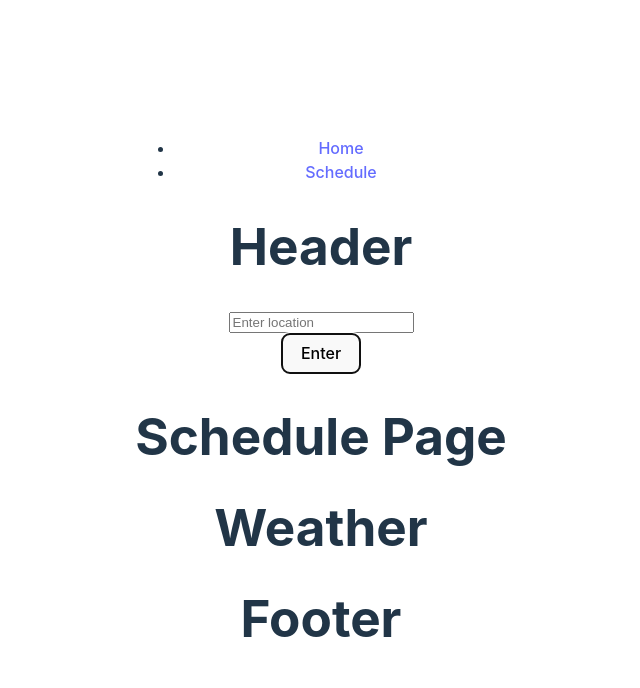
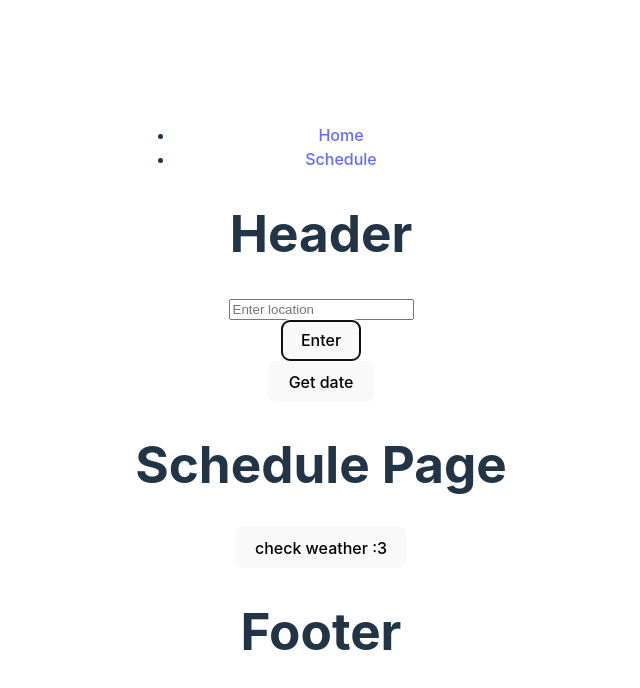
Before and after one commit to ckim349/schedule-dat, a React (Vite) app: page /schedule in a window 1280 px wide. Both pictures are taken after typing "Sample" into the empty fields and a click on the button "Enter". Shown: the top 688 px of the page, without its empty margins (319-959 px from the left). Built offline with nearby package versions, Linux system fonts and the light colour scheme; no server answers.

Commit message:
added date setting and forecast for future days of the week

```diff
--- a/src/components/SchedulePage.jsx
+++ b/src/components/SchedulePage.jsx
@@ -15,6 +15,11 @@ function SchedulePage() {
     setInput("");
   };
 
+  function getDate() {
+    var currentDate = new Date().toLocaleDateString();
+    console.log(currentDate);
+  }
+
 
   return (
     <>
@@ -31,8 +36,11 @@ function SchedulePage() {
         </div>
         <button>Enter</button>
       </form>
+      <button onClick={getDate}>Get date</button>
       <h1>Schedule Page</h1>
       {location ? <Weather location={location} /> : null}
+      {/* <h1>Monday</h1>  */}
+
     </>
   )
 }
--- a/src/components/Weather.jsx
+++ b/src/components/Weather.jsx
@@ -7,7 +7,8 @@ function Weather({ location }) {
   const options = {
     method: 'GET',
     url: 'https://weatherapi-com.p.rapidapi.com/current.json',
-    params: {q: `${location}`},
+    url: 'https://weatherapi-com.p.rapidapi.com/forecast.json',
+    params: {q: `${location}`, days: 8},
     headers: {
       'X-RapidAPI-Key': import.meta.env.VITE_WEATHER_KEY,
       'X-RapidAPI-Host': 'weatherapi-com.p.rapidapi.com'
@@ -27,9 +28,16 @@ function Weather({ location }) {
     getWeatherData();
   }, []);
 
+  function handleClick() {
+    console.log(weatherData.forecast.forecastday[1].day.condition.text);
+    console.log(weatherData.forecast.forecastday[2].day.condition.text);
+    console.log(weatherData.location.name);
+    console.log(weatherData.current.condition.text);
+  }
+
 
   return (
-    <h1>Weather</h1>
+    <button onClick={handleClick}>check weather :3</button>
   )
 }
 
```
